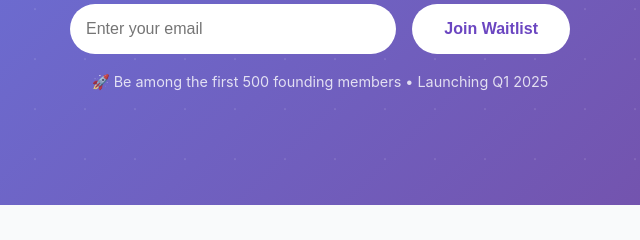
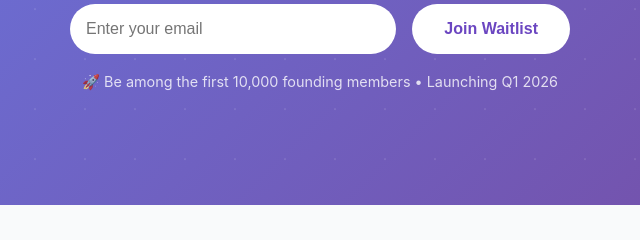
Before and after one commit to rjrmhoward2/myvagalsync, a plain HTML site: page index.html in a window 1280 px wide. Shown: the part 390-630 px from the top of the page, 320-960 px from the left. Drawn offline with Linux system fonts and the light colour scheme.

Commit message:
Update index.html

```diff
--- a/index.html
+++ b/index.html
@@ -417,7 +417,7 @@
                 <button type="submit" class="btn-primary">Join Waitlist</button>
             </form>
             <p style="margin-top: 1rem; font-size: 0.9rem; opacity: 0.8;">
-                🚀 Be among the first 500 founding members • Launching Q1 2025
+                🚀 Be among the first 10,000 founding members • Launching Q1 2026
             </p>
         </div>
     </section>
```
